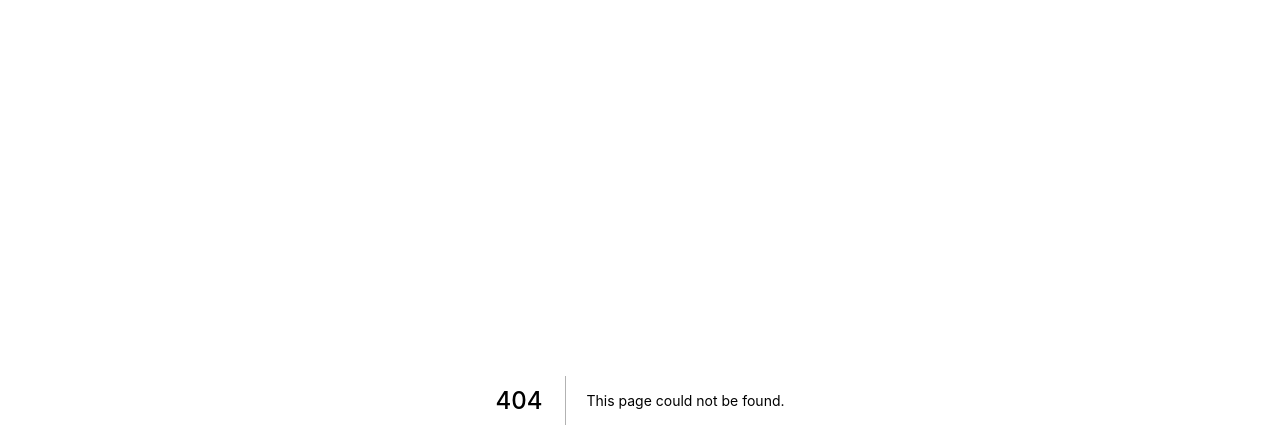
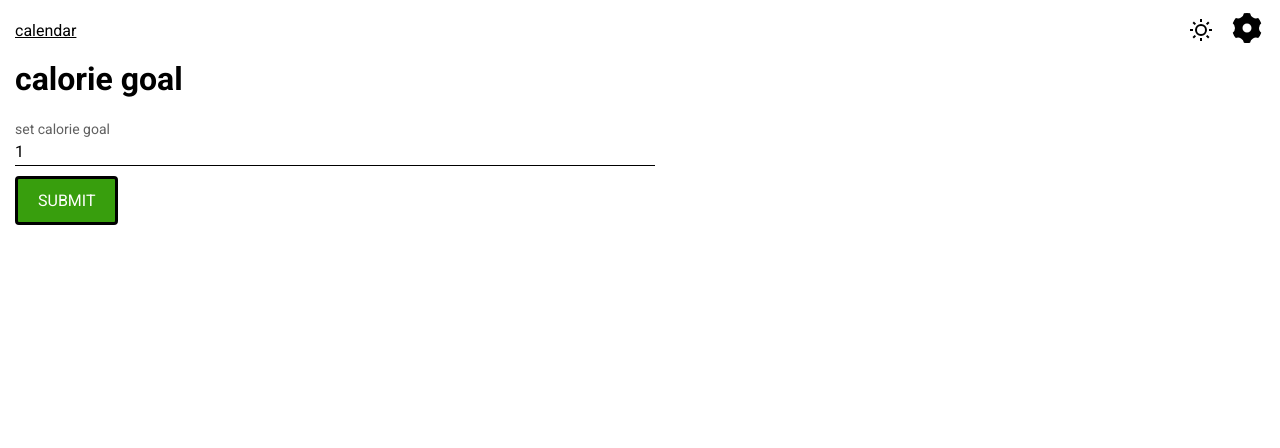
Before and after one commit to colorlessenergy/calorie-tracker, a Next.js app: page /settings/calorie-goal in a window 1280 px wide. Before the commit this address had no page. Shown: the top 448 px of the page. Built offline with nearby package versions, Linux system fonts and the light colour scheme.

Commit message:
add functionality to set a calorie goal into local storage and styles

```diff
--- /dev/null
+++ b/pages/settings/calorie-goal.js
@@ -0,0 +1,56 @@
+import { useState } from 'react';
+import Head from 'next/head';
+
+import SettingsNav from '../../shared/components/SettingsNav';
+
+export default function CalorieGoal () {
+    const [ calorieGoal, setCalorieGoal ] = useState(1);
+    const handleInputChange = (event) => {
+        if (!event.currentTarget.valueAsNumber) return setCalorieGoal('');
+
+        setCalorieGoal(event.currentTarget.valueAsNumber);
+    }
+
+    const handleSubmit = (event) => {
+        event.preventDefault()
+
+        localStorage.setItem('calorieGoal', calorieGoal);
+    }
+
+    return (
+        <div>
+            <Head>
+                <title>calorie tracker - set calorie goal</title>
+                <meta name="description" content="calorie tracker - set calorie goal" />
+                <link rel="icon" href="/favicon.ico" />
+            </Head>
+
+            <div className="container">
+                <SettingsNav />
+
+                <h1 className="mt-1 mx-15">
+                    calorie goal
+                </h1>
+
+                <form
+                    onSubmit={ handleSubmit }
+                    className="mx-15 w-50-md">
+                    <label htmlFor="calorieGoal">set calorie goal</label>
+                    <input
+                        type="number"
+                        id="calorieGoal"
+                        name="calorieGoal"
+                        min="1"
+                        required
+                        placeholder="calorie goal"
+                        onChange={ handleInputChange }
+                        value={ calorieGoal } />
+
+                    <button className="button button-green">
+                        submit
+                    </button>
+                </form>
+            </div>
+        </div>
+    );
+}
--- a/styles/globals.scss
+++ b/styles/globals.scss
@@ -94,6 +94,10 @@ input {
 }
 
 @media (min-width: 867px) {
+  .w-50-md {
+    width: 50%;
+  }
+
   .card {
     width: 30%;
   }
```
